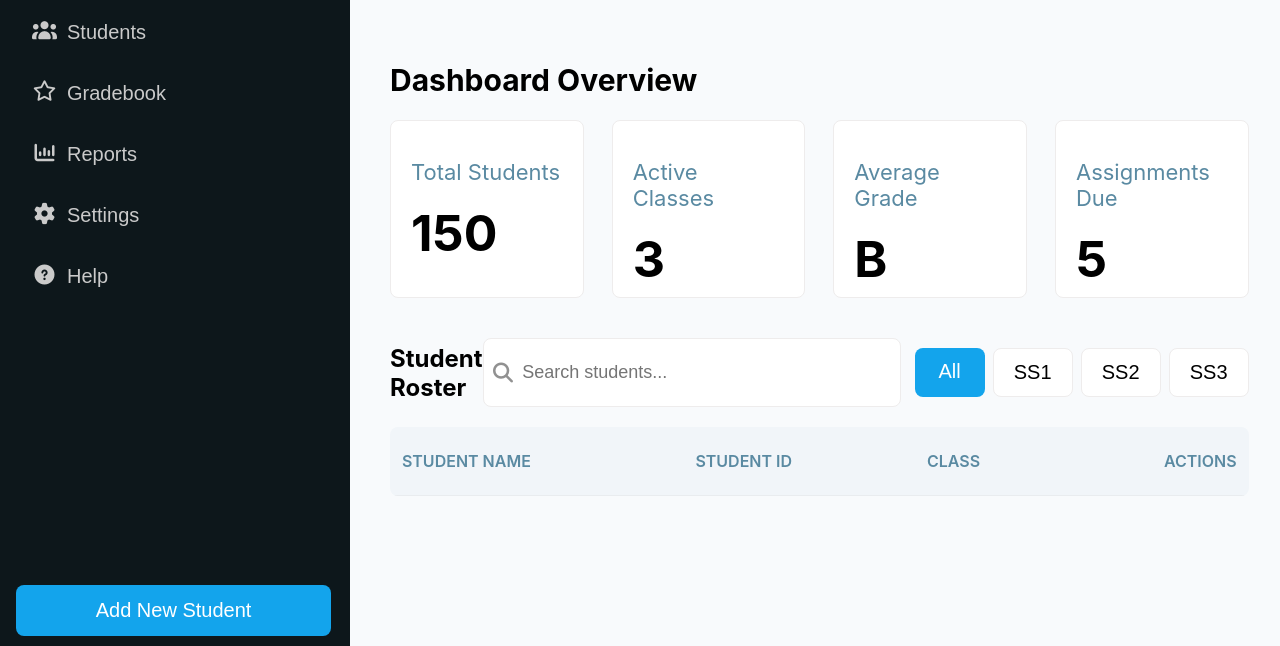
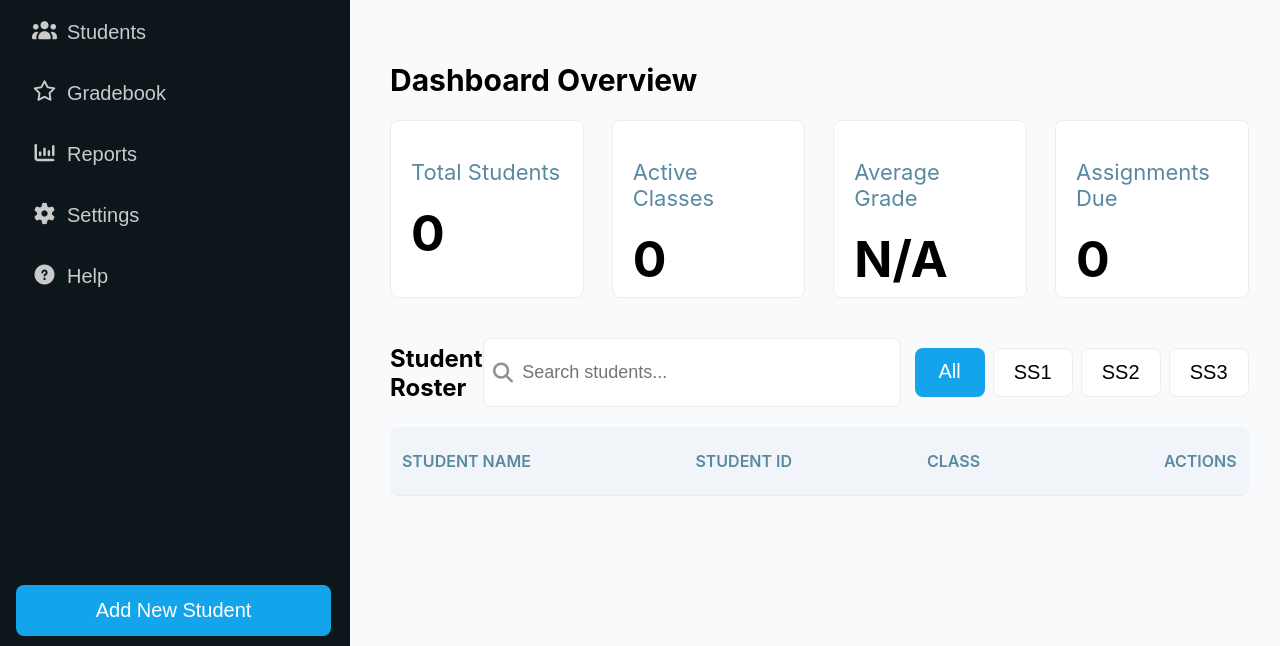
Before and after one commit to AjeeAI/EduGradePro_Student_Gradebook_System, a plain HTML site: page teacher/dashboard.html in a window 1280 px wide. Shown: the part 154-800 px from the top of the page. Drawn offline with Linux system fonts and the light colour scheme.

Commit message:
Added features

```diff
--- a/teacher/dashboard.html
+++ b/teacher/dashboard.html
@@ -49,7 +49,7 @@
                     <button class="view-stu-btn" id="viewStuBtn">
                         View All Students
                     </button>
-                    <button class="gradebook-btn" id="gradebookBtn">
+                    <button class="gradebook-btn" id="gradebookButton">
                         Go to Gradebook
                     </button>
                 </div>
@@ -62,19 +62,19 @@
         <div class="cards">
             <div class="card1">
                 <p>Total Students</p>
-                <h2 id="totalStud">150</h2>
+                <h2 id="totalStud"></h2>
             </div>
             <div class="card2">
                 <p>Active Classes</p>
-                <h2 id="activeClasses">3</h2>
+                <h2 id="activeClasses"></h2>
             </div>
             <div class="card3">
                 <p>Average Grade</p>
-                <h2 id="aveGrad">B</h2>
+                <h2 id="aveGrad"></h2>
             </div>
             <div class="card4">
                 <p>Assignments Due</p>
-                <h2 id="assDue">5</h2>
+                <h2 id="assDue"></h2>
             </div>
         </div>
 
--- a/teacher/teacher.js
+++ b/teacher/teacher.js
@@ -23,6 +23,13 @@ function setActiveButton(activeId) {
         // btn.style.color = "#000";
       }
     }
+  });
+}
+
+let gradebookButton = document.getElementById("gradebookButton");
+if (gradebookButton) {
+  gradebookButton.addEventListener("click", () => {
+    window.location.href = "gradebook.html";
   });
 }
 
@@ -159,3 +166,37 @@ document.addEventListener("DOMContentLoaded", () => {
     });
   }
 });
+
+let totalStud = document.getElementById("totalStud");
+totalStud.innerText = getStudents().length;
+function getStudents() {
+  return JSON.parse(localStorage.getItem("students")) || [];
+}
+
+let activeClasses = document.getElementById("activeClasses");
+activeClasses.innerText = getActiveClassesCount();
+
+function getActiveClassesCount() {
+  const students = getStudents();
+  const classes = students.map(s => s.class);
+  return new Set(classes).size;
+}
+
+let aveGrad = document.getElementById("aveGrad");
+aveGrad.innerText = getAverageGrade();
+function getAverageGrade() {
+  const students = getStudents();
+  if (students.length === 0) return "N/A";
+  const total = students.reduce((sum, s) => sum + (parseFloat(s.grade) || 0), 0);
+  return (total / students.length).toFixed(2);
+}
+
+let assDue = document.getElementById("assDue");
+assDue.innerText = getAssignmentsDueCount();
+
+function getAssignmentsDueCount() {
+  const students = getStudents();
+  return students.reduce((count, s) => count + (s.assignmentsDue || 0), 0);
+}
+
+let
```
